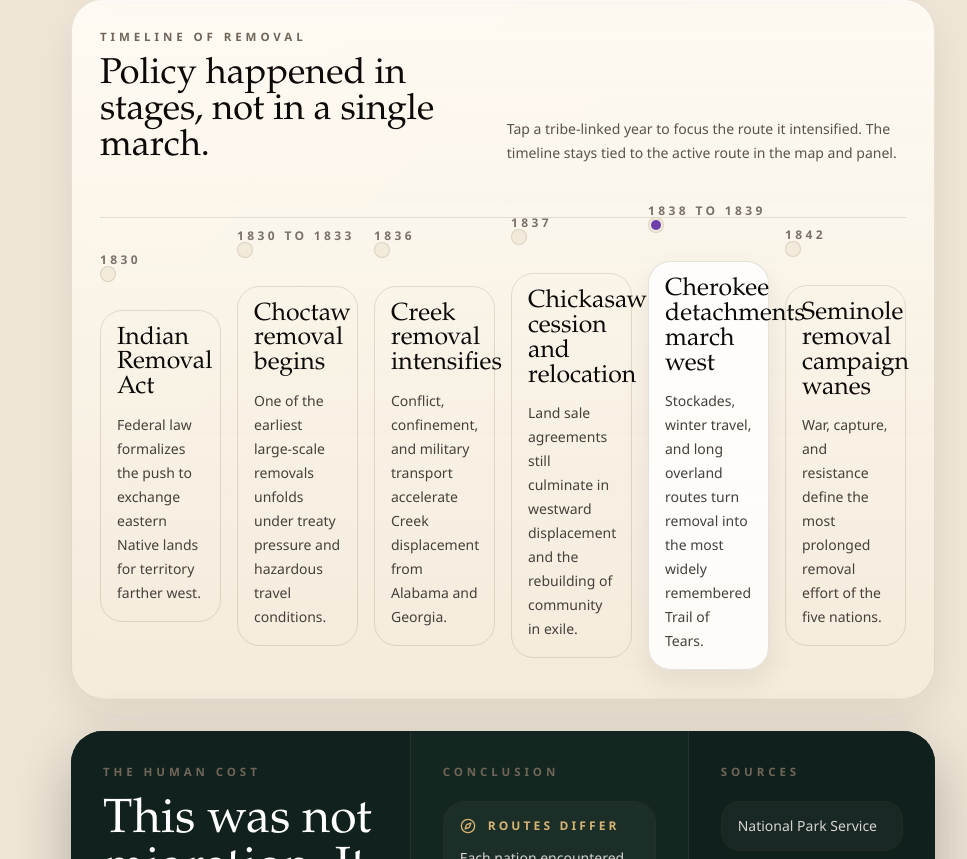
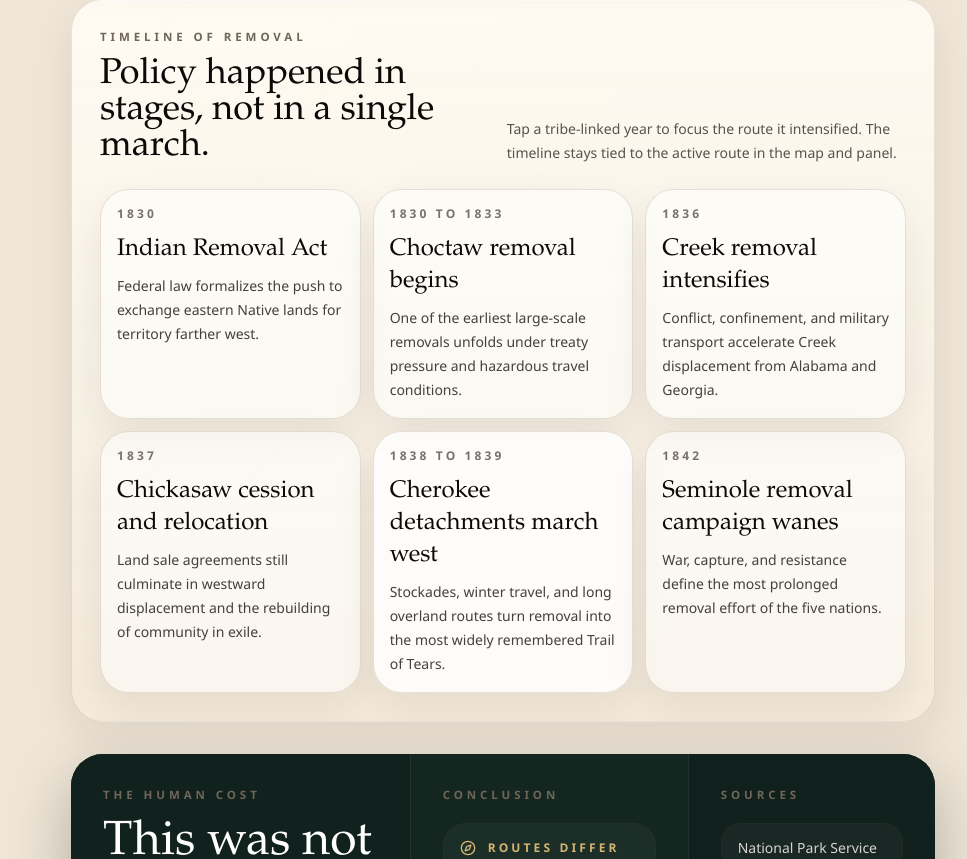
Before and after one commit to thanksother1234-create/Trail-of-Tears-Map, a React (Vite) app: page / in a window 1280 px wide. Shown: the part 2061-2920 px from the top of the page, without its empty margins (313-1280 px from the left). Built offline with nearby package versions, Linux system fonts and the light colour scheme.

Commit message:
Updates to timeline for mobile responiveness.

```diff
--- a/src/components/sections/StatementBanner.tsx
+++ b/src/components/sections/StatementBanner.tsx
@@ -128,7 +128,7 @@ export function StatementBanner() {
           <div className="mt-6 flex items-center gap-3 text-[#d5b471]">
             <ArrowDown className="h-4 w-4" />
             <span className="text-xs font-semibold uppercase tracking-[0.24em]">
-              Scroll, then pick another route
+              Riley Griffin : CC1030660
             </span>
           </div>
         </div>
--- a/src/components/timeline/RemovalTimeline.tsx
+++ b/src/components/timeline/RemovalTimeline.tsx
@@ -25,8 +25,8 @@ export function RemovalTimeline({ events, activeEventId, onEventSelect }: Remova
         </p>
       </div>
 
-      <div className="relative mt-8 hidden xl:block">
-        <div className="absolute left-0 right-0 top-5 h-px bg-stone-400/30" />
+      <div className="relative mt-8 hidden 2xl:block">
+        <div className="absolute inset-x-6 top-[2.55rem] h-px bg-stone-400/30" />
         <div className="grid grid-cols-6 gap-4">
           {events.map((event) => {
             const isActive = event.id === activeEventId;
@@ -36,17 +36,17 @@ export function RemovalTimeline({ events, activeEventId, onEventSelect }: Remova
                 key={event.id}
                 type="button"
                 onClick={() => onEventSelect(event.routeId)}
-                className="group relative text-left"
+                className="group flex h-full flex-col text-left"
               >
-                <div className="relative mb-6 h-10">
-                  <div className="absolute left-0 top-1.5 text-xs font-semibold uppercase tracking-[0.28em] text-stone-500">
+                <div className="mb-6 flex min-h-14 flex-col items-center px-3 text-center">
+                  <div className="text-[0.68rem] font-semibold uppercase tracking-[0.28em] text-stone-500">
                     {event.year}
                   </div>
-                  <div className="absolute left-0 top-5 h-4 w-4 rounded-full border border-stone-400/30 bg-[#f2eadb]">
+                  <div className="mt-3 flex h-4 w-4 items-center justify-center rounded-full border border-stone-400/30 bg-[#f2eadb]">
                     {isActive ? (
                       <motion.span
                         layoutId="timeline-dot"
-                        className="absolute inset-[2px] rounded-full bg-[#6b40ab]"
+                        className="h-[0.62rem] w-[0.62rem] rounded-full bg-[#6b40ab]"
                         transition={{ type: "spring", duration: 0.45, bounce: 0.25 }}
                       />
                     ) : null}
@@ -54,7 +54,7 @@ export function RemovalTimeline({ events, activeEventId, onEventSelect }: Remova
                 </div>
 
                 <div
-                  className={`rounded-[1.4rem] border px-4 py-4 transition ${
+                  className={`flex-1 rounded-[1.4rem] border px-4 py-4 transition ${
                     isActive
                       ? "border-stone-500/20 bg-white/82 shadow-[0_12px_28px_rgba(42,29,17,0.08)]"
                       : "border-transparent bg-transparent group-hover:border-stone-400/14 group-hover:bg-white/48"
@@ -71,7 +71,7 @@ export function RemovalTimeline({ events, activeEventId, onEventSelect }: Remova
         </div>
       </div>
 
-      <div className="mt-6 grid gap-3 md:grid-cols-2 lg:grid-cols-3 xl:hidden">
+      <div className="mt-6 grid gap-3 md:grid-cols-2 xl:grid-cols-3 2xl:hidden">
         {events.map((event) => {
           const isActive = event.id === activeEventId;
 
```
